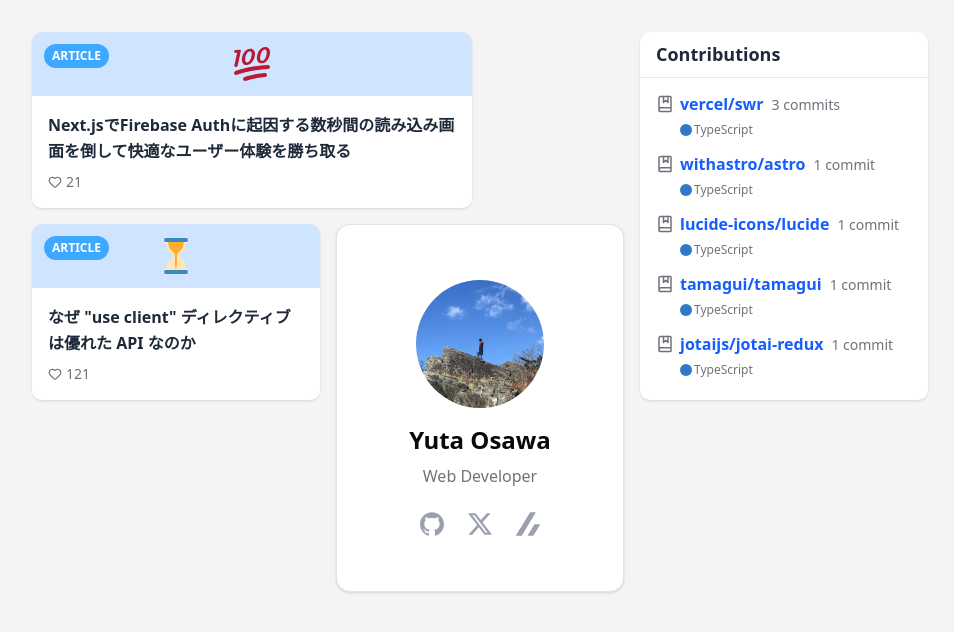
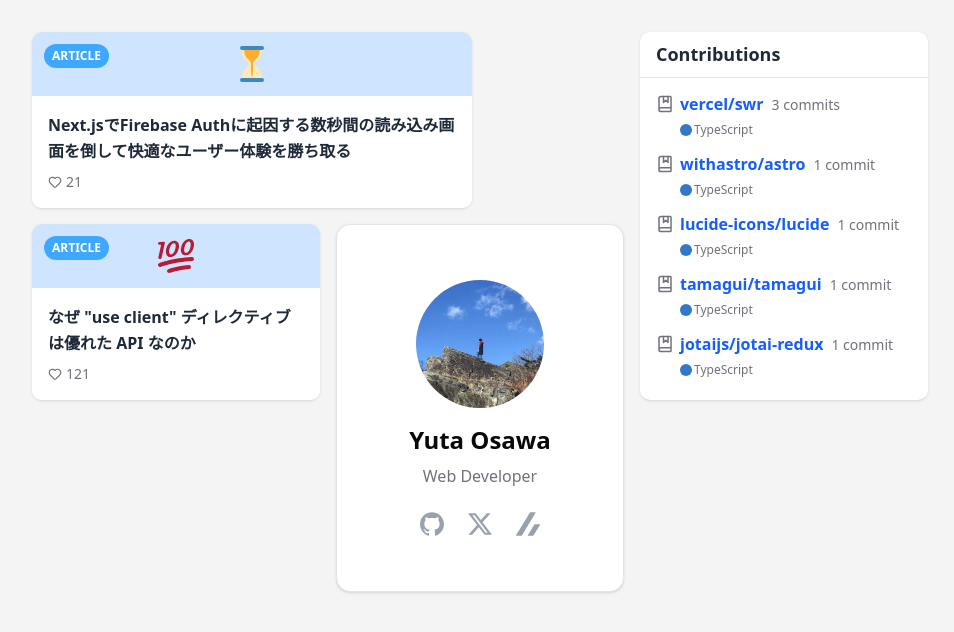
Before and after one commit to oosawy/oosawy.dev, a Next.js app: page / in a window 1280 px wide. Shown: the top 632 px of the page, without its empty margins (160-1114 px from the left). Built offline with nearby package versions, Linux system fonts and the light colour scheme.

Commit message:
fix article icon and url

```diff
--- a/src/app/page.tsx
+++ b/src/app/page.tsx
@@ -13,16 +13,16 @@ export default function Home() {
 
         <div className="col-span-2 row-span-1 row-start-3 col-start-1 lg:row-start-1 lg:col-span-3">
           <ZennArticleCard
-            emoji={<HundredPointsIcon />}
+            emoji={<HourglassNotDoneIcon />}
             title={`Next.jsでFirebase Authに起因する数秒間の読み込み画面を倒して快適なユーザー体験を勝ち取る`}
-            href="https://zenn.dev/yutaosawa/articles/9e978d12793a56"
+            href="https://zenn.dev/toridori/articles/31a573e5755303"
             likes={21}
           />
         </div>
 
         <div className="col-span-1 row-span-1 row-start-4 md:col-start-2 lg:col-span-2 lg:row-start-2 lg:col-start-1">
           <ZennArticleCard
-            emoji={<HourglassNotDoneIcon />}
+            emoji={<HundredPointsIcon />}
             title={`なぜ "use client" ディレクティブは優れた API なのか`}
             href="https://zenn.dev/yutaosawa/articles/9e978d12793a56"
             likes={121}
```
